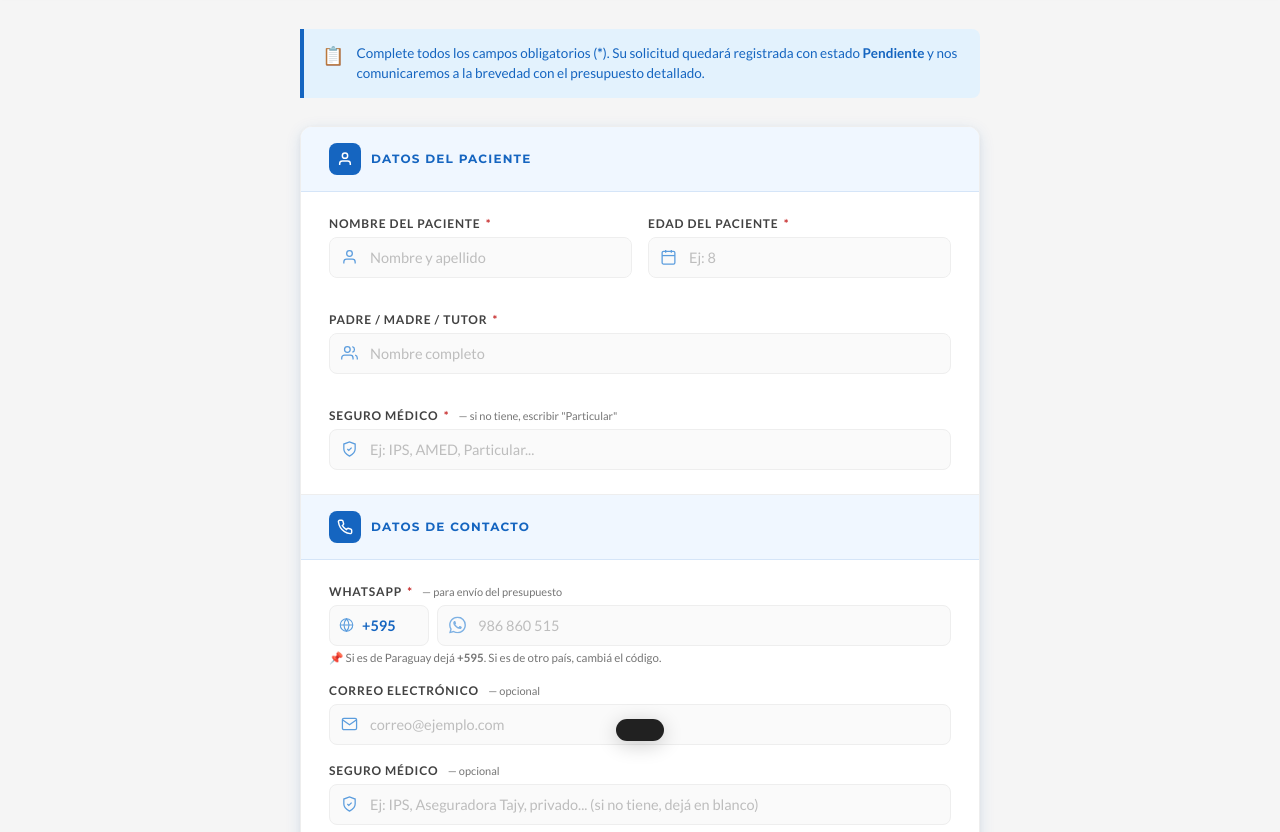
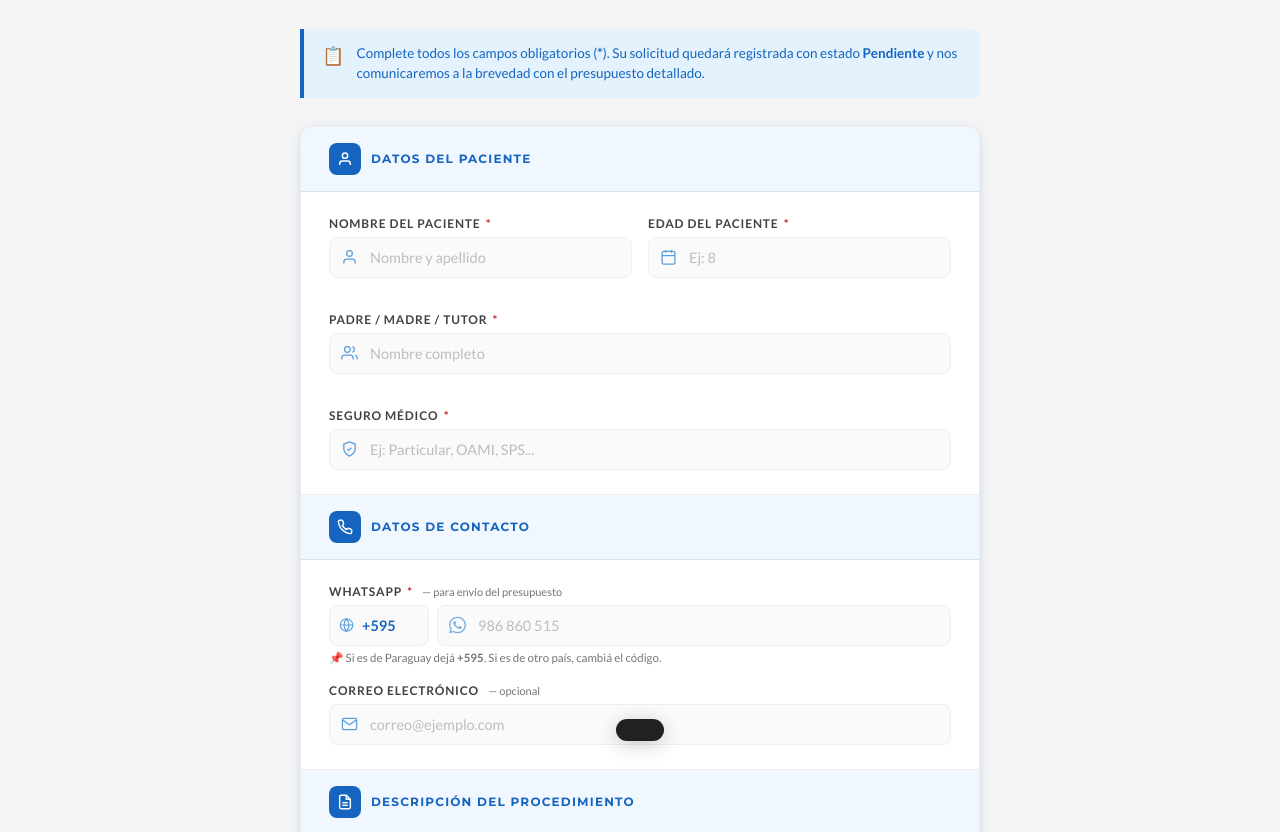
Before and after one commit to centrodeatencionipn-ui/solicituddecirugiaipn, a plain HTML site: page index.html in a window 1280 px wide. Shown: the part 115-947 px from the top of the page. Drawn offline with Linux system fonts and the light colour scheme.

Commit message:
Add files via upload

```diff
--- a/index.html
+++ b/index.html
@@ -472,13 +472,13 @@ textarea { min-height: 90px; resize: vertical; line-height: 1.6; padding-top: 11
             </div>
           </div>
           <div class="field" style="grid-column:1/-1">
-            <label>Seguro Médico <span class="req">*</span> <span class="opt">— si no tiene, escribir "Particular"</span></label>
+            <label>Seguro Médico <span class="req">*</span></label>
             <div class="input-wrap">
               <svg class="input-icon" viewBox="0 0 24 24" fill="none" stroke="currentColor" stroke-width="1.8"><path d="M12 22s8-4 8-10V5l-8-3-8 3v7c0 6 8 10 8 10z"/><path d="M9 12l2 2 4-4"/></svg>
-              <input type="text" id="seguro" placeholder="Ej: IPS, AMED, Particular..." required>
+              <input type="text" id="seguro" placeholder="Ej: Particular, OAMI, SPS..." required>
             </div>
+          </div>
 
-          </div>
         </div>
       </div>
 
@@ -513,13 +513,7 @@ textarea { min-height: 90px; resize: vertical; line-height: 1.6; padding-top: 11
             <input type="email" id="email" placeholder="correo@ejemplo.com">
           </div>
         </div>
-        <div class="field" style="margin-bottom:0">
-          <label>Seguro Médico <span class="opt">— opcional</span></label>
-          <div class="input-wrap">
-            <svg class="input-icon" viewBox="0 0 24 24" fill="none" stroke="currentColor" stroke-width="1.8"><path d="M12 22s8-4 8-10V5l-8-3-8 3v7c0 6 8 10 8 10z"/><polyline points="9 12 11 14 15 10"/></svg>
-            <input type="text" id="insurance" placeholder="Ej: IPS, Aseguradora Tajy, privado... (si no tiene, dejá en blanco)">
-          </div>
-        </div>
+
       </div>
 
       <hr class="section-divider">
@@ -623,8 +617,8 @@ document.getElementById('budgetForm').addEventListener('submit', async function(
   const payload = {
     id: reqId, fecha: timestamp,
     paciente: patientName, edad: patientAge + ' años',
+    responsable: parentName,
     seguro: seguro,
-    responsable: parentName,
     whatsapp, email: email || '—',
     procedimiento: procedure || '—',
     estado: 'Pendiente'
@@ -658,12 +652,7 @@ document.getElementById('budgetForm').addEventListener('submit', async function(
 
 });
 
-function setSeguro(val) {
-  document.getElementById('seguro').value = val;
-  document.querySelectorAll('.quick-tag').forEach(b => {
-    b.classList.toggle('active', b.textContent === val);
-  });
-}
+
 
 function resetForm() {
   document.getElementById('budgetForm').reset();
```
